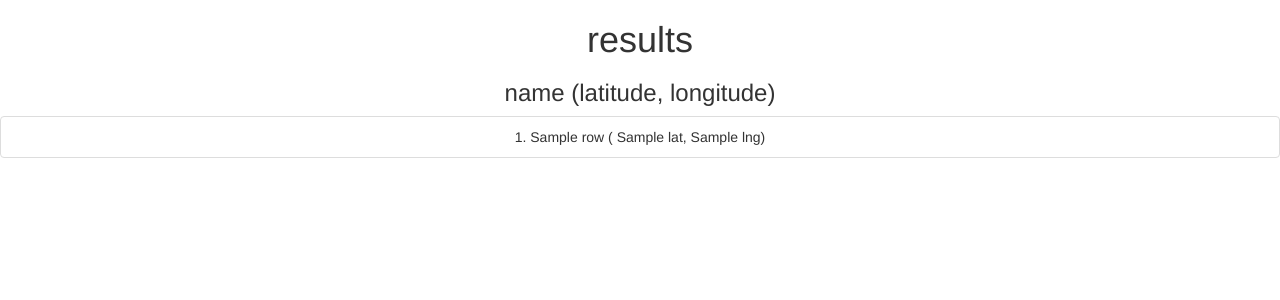
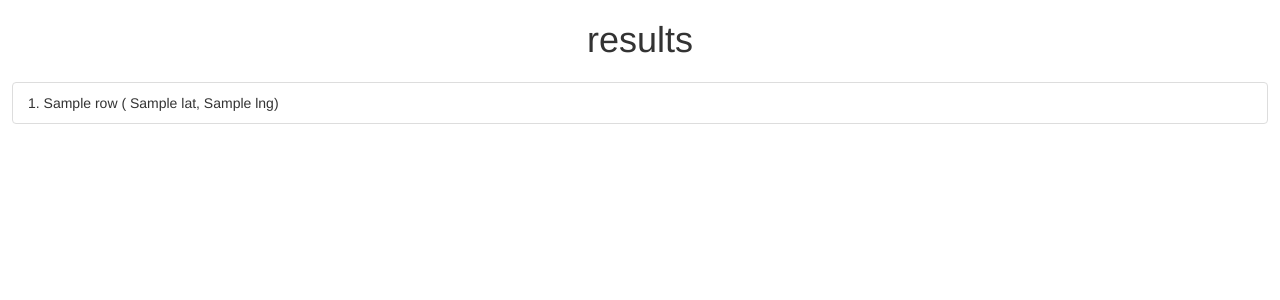
Before and after one commit to egoberdon/flight, a Flask app: template templates/results.html in a window 1280 px wide. Shown: the top 300 px of the page. Run offline with Flask 2, Linux system fonts and the light colour scheme; the template is opened without the code that fills it: most values are stand-ins (such as "Sample title", 1, 10 or a date in 2020); some libraries are stand-ins or nearby versions.

Commit message:
fixed up results page padding

```diff
--- a/templates/results.html
+++ b/templates/results.html
@@ -14,13 +14,14 @@
   <!-- ========= -->
   <div align="center">
     <h1>results</h1>
-    <h3>name (latitude, longitude) </h3>
+  </div>
+  <div style="padding:12px">
      <ol class="list-group">
        {% for row in rows %}
        <li class="list-group-item">{{row["name"]}} ( {{row["lat"]}}, {{row["lng"]}})</li>
         {% endfor %}
     </ol>
-    </div>
+  </div>
   </table>
   <!-- ========= -->
   <!-- Libraries -->
```
